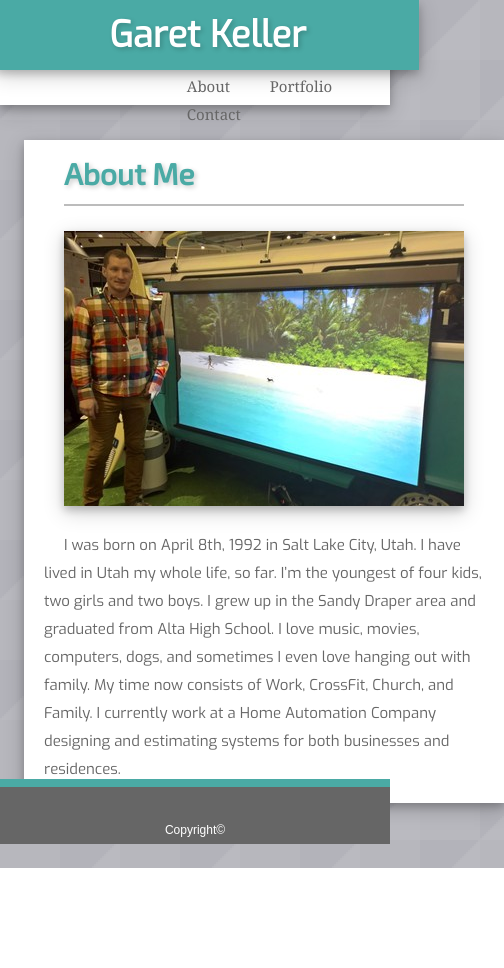
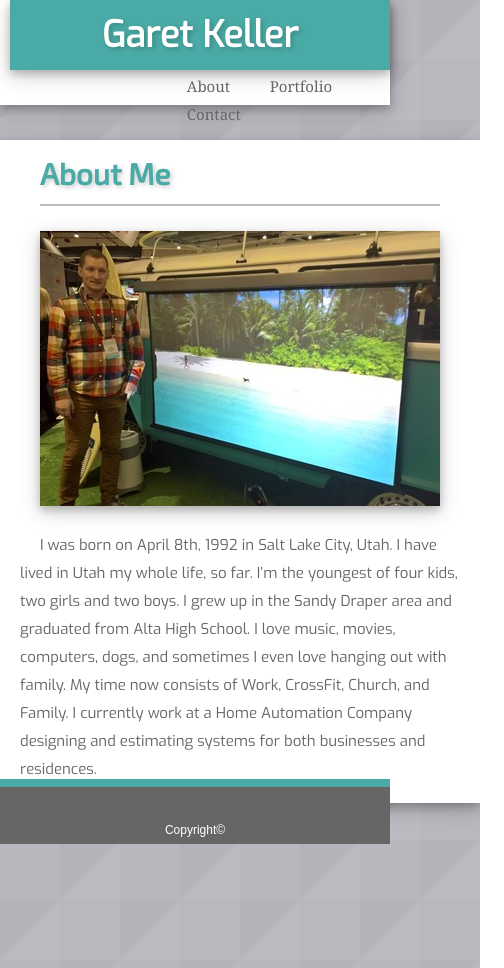
Before and after one commit to Gkeller25/Responsive-Portfolio, a plain HTML site: page index.html in a window 390 px wide. Shown: the whole page, 504 px wide, since content can reach past the window. Before the commit the page ends 868 px from the top, so only its background shows below. Drawn offline with Linux system fonts and the light colour scheme.

Commit message:
made margin adjustments, header still either overhangs or is short

```diff
--- a/assets/css/style.css
+++ b/assets/css/style.css
@@ -296,9 +296,7 @@ label{
 
 @media screen and (max-width:980px) {
 .main-content{max-width:675px; margin-left: 32px;}
-h1{margin-left: 24px;
-
-}
+h1{margin-left: 24px;}
 
     }
 
@@ -309,13 +307,17 @@ h1{margin-left: 24px;
 
     }
 @media screen and (max-width:640px) {
-    .main-content{max-width:440px;}
+    .main-content{max-width:440px;
+    margin-bottom: 100px;
+    margin-left: auto;}
     h2{margin:0 20px 25px 20px}
     #bio-image{margin:0 20px 25px 20px}
     p1{margin:0 20px 25px 20px}
-    h1{margin-left:-14px;
+    h1{text-align: center;
         width: 100%;
-        text-align: center;
+        padding-right: 0;
+        padding-left: 0;
+        margin-left: 0;
     }
     form{padding: 0px 20px 0px 20px;}
     #image1{margin: 0 20px 20px 20px;}
@@ -344,5 +346,6 @@ nav{position: absolute;
     header {
     padding-bottom: 35px;
     margin-bottom: 35px;
+    position:static;
     }
     }
--- a/index.html
+++ b/index.html
@@ -3,6 +3,7 @@
 
 <head>
     <meta charset="UTF-8">
+    <meta name="viewport" content="width=device-width, initial-scale=1.0">
     <title>About Me</title>
     <link rel="stylesheet" type="text/css" href="assets/css/reset.css" />
     <link rel="stylesheet" type="text/css" href="assets/css/style.css" />
```
Also changed, not shown: contact.html (+1 -0 lines), portfolio.html (+1 -0 lines). Lines whose indentation alone changed are shown as unchanged.
